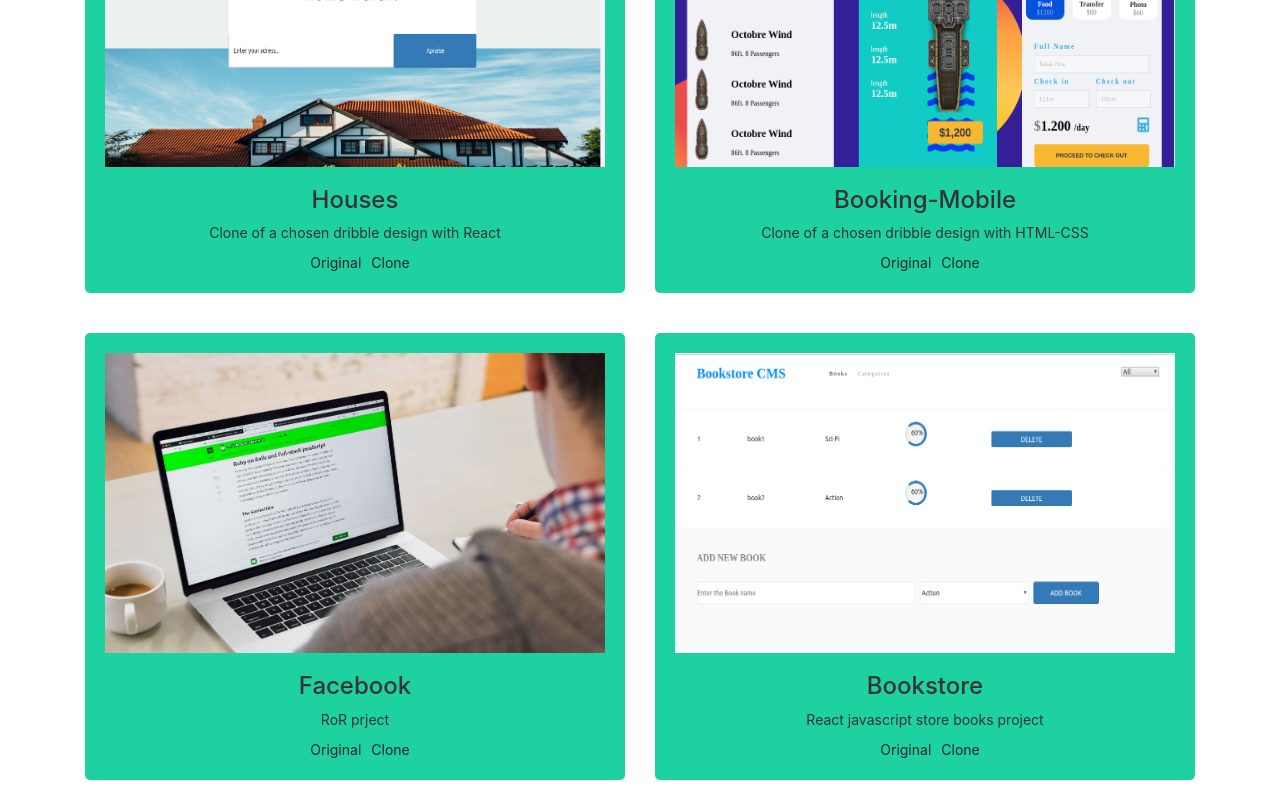
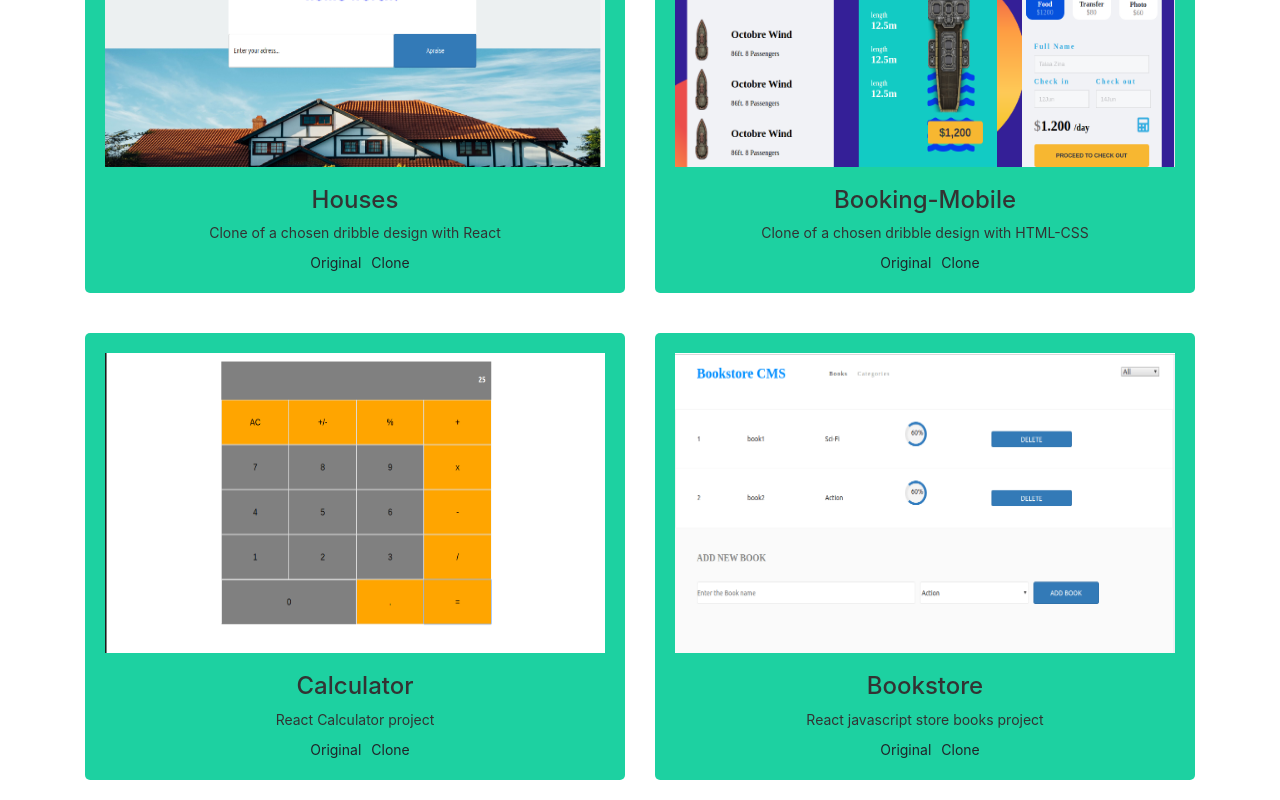
Before and after one commit to zinagithub/zina-portfolio, a React (Create React App) app: page /projects in a window 1280 px wide. Shown: the part 399-1199 px from the top of the page. Built offline with nearby package versions, Linux system fonts and the light colour scheme.

Commit message:
add calculator project in my pojects section

```diff
--- a/src/components/projects.js
+++ b/src/components/projects.js
@@ -7,7 +7,7 @@ import './projects.css';
 
 import HOMES from './img/homes.png';
 import BookStore from './img/bookstore.png';
-import image2 from './img/reading-about-code-on-hackernoon.jpg';
+import image2 from './img/calculator.png';
 import image3 from './designecologist.jpg';
 import image4 from './booking-mobile.png';
 
@@ -28,7 +28,13 @@ function Projects(){
           href1 : 'https://dribbble.com/shots/8626937/attachments/884233?mode=media',
           href2 : 'https://zinagithub.github.io/booking-mobile/'
         },
-        {name: 'Facebook', description: 'RoR prject',img:image2},
+        {
+          name: 'Calculator',
+          description: 'React Calculator project',
+          img:image2,
+          href1 : 'https://github.com/microverseinc/project-react-calculator/blob/master/README.md',
+          href2 : 'https://calculator-tool.herokuapp.com/'
+        },
         {
           name: 'Bookstore',
           description: 'React javascript store books project',
```
Also changed, not shown: src/components/img/calculator.png (added).
